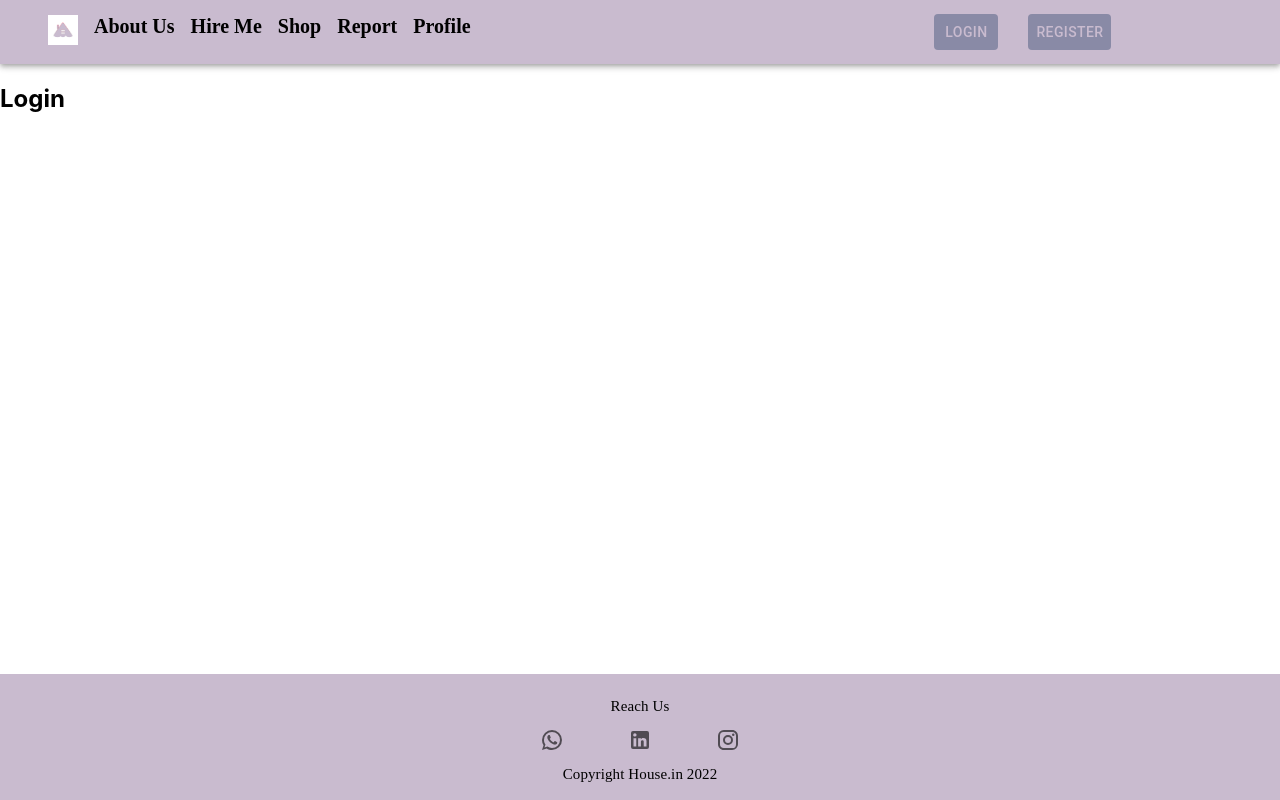
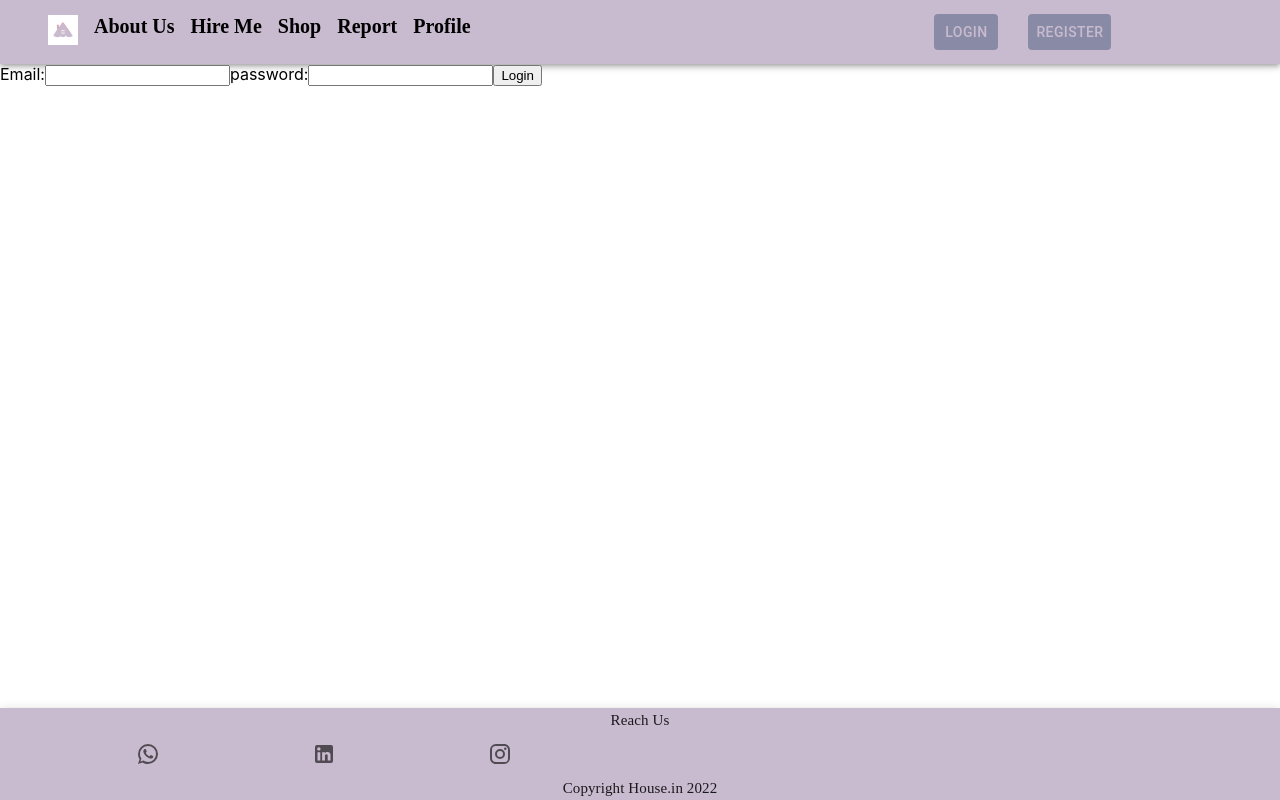
Before and after one commit to dwissaaj/house.in, a React (Create React App) app: page /login in a window 1280 px wide. Built offline with nearby package versions, Linux system fonts and the light colour scheme.

Commit message:
add auth feature

```diff
--- a/package.json
+++ b/package.json
@@ -12,6 +12,7 @@
     "@testing-library/user-event": "^13.5.0",
     "formik": "^2.2.9",
     "react": "^18.2.0",
+    "react-cookie": "^4.1.1",
     "react-dom": "^18.2.0",
     "react-router": "^6.3.0",
     "react-router-dom": "^6.3.0",
--- a/src/App.js
+++ b/src/App.js
@@ -9,21 +9,23 @@ import Navbar from './Components/NavBar';
 import Login from './Pages/Login';
 import Register from './Pages/Register';
 import Footer from './Components/Footer';
+import { AuthProvider } from './config/Auth';
+import Require from './config/Require';
 function App() {
   return (
-    <>
+    <AuthProvider>
     <Navbar/>
     <Routes>
       <Route path='/' element={<LandingPage/>}/>
       <Route path='hire-me' element={<HireMe/>}/>
       <Route path='shop' element={<Shop/>}/>
       <Route path='report' element={<Report/>}/>
-      <Route path='profile' element={<Profile/>}/>
+      <Route path='profile' element={<Require><Profile/></Require>}/>
       <Route path='login' element={<Login/>}/>
       <Route path='register' element={<Register/>} />
     </Routes>
     <Footer/>
-    </>
+    </AuthProvider>
   );
 }
 
--- a/src/Components/Footer.js
+++ b/src/Components/Footer.js
@@ -1,12 +1,14 @@
-import { Grid,BottomNavigation, Stack, Typography,Container, BottomNavigationAction } from '@mui/material'
+import { Grid,BottomNavigation, Stack, Typography,Container, BottomNavigationAction, AppBar, Toolbar } from '@mui/material'
 import React from 'react'
 import WhatsAppIcon from '@mui/icons-material/WhatsApp';
 import LinkedInIcon from '@mui/icons-material/LinkedIn';
 import InstagramIcon from '@mui/icons-material/Instagram';
 function Footer() {
   return (
-    <BottomNavigation  sx={{paddingTop:"20px",paddingBottom:'50px',backgroundColor:'#C9BBCF',width:'100%',position:'absolute',bottom:0}}>
-          <Grid>
+    <AppBar position="static" sx={{bottom:0,position:'fixed'}}>
+      <Toolbar>
+      <Container>
+      <Grid>
           <Typography variant="h6" sx={{marginBottom:'10px',display:'flex',justifyContent:"center"}}>
             Reach Us
           </Typography>
@@ -19,7 +21,9 @@ function Footer() {
             Copyright House.in 2022
           </Typography>
           </Grid>
-    </BottomNavigation>
+      </Container>
+      </Toolbar>
+    </AppBar>
   )
 }
 
--- a/src/Components/NavBar.js
+++ b/src/Components/NavBar.js
@@ -2,6 +2,8 @@ import { styled,Button,Typography,AppBar,Stack,Toolbar  } from "@mui/material";
 import { Box, Container } from "@mui/system";
 import { NavLink} from 'react-router-dom'
 import housein from '../assets/housein.png'
+import { useAuth } from "../config/Auth";
+
 const Navbar = () => {
     const BlueButton = styled(Button)(({theme}) => ({
         backgroundColor:theme.palette.secondary.main,
@@ -22,6 +24,8 @@ const Navbar = () => {
             marginLeft:'30px'
         }
     }
+
+    const auth = useAuth()
     return (
         <>
         <Box>
@@ -55,9 +59,11 @@ const Navbar = () => {
                     </Stack>
                 </Container>
                 <Box sx={{width:'500px', display: { xs: 'block' , sm: 'block' } }}>
-                        <NavLink style={NavLinkLogin} to='/login'>
-                            <BlueButton >Login</BlueButton>
-                        </NavLink>
+                        {!auth.user && (
+                            <NavLink style={NavLinkLogin} to='/login'>
+                                <BlueButton >Login</BlueButton>
+                            </NavLink>
+                        )}
                         <NavLink style={NavLinkLogin} to='/register'>
                             <BlueButton >Register</BlueButton>
                         </NavLink>
--- a/src/Pages/Login.js
+++ b/src/Pages/Login.js
@@ -1,6 +1,32 @@
+import { useState } from "react";
+import { useNavigate } from "react-router";
+import { useAuth } from "../config/Auth";
+
 const Login = () => {
+    const [user,setUser] = useState('')
+    const navigate = useNavigate()
+    const auth = useAuth()
+
+    const handleLogin = () => {
+        auth.login(user)
+        navigate('/',{replace :true})
+    }
+
+
+
+
     return (
-        <h2>Login</h2>
+    <div>
+        <label>
+            Email:{''}
+            <input type='email' onChange={(e) => setUser(e.target.value)} />
+        </label>
+        <label>
+        password:{''}
+            <input type='password' onChange={(e) => setUser(e.target.value)} />
+        </label>
+        <button onClick={handleLogin}>Login</button>
+    </div>
      );
 }
 
--- a/src/Pages/Profile.js
+++ b/src/Pages/Profile.js
@@ -1,6 +1,22 @@
+import { useNavigate } from "react-router";
+import { useAuth } from "../config/Auth";
+
 const Profile = () => {
+    const auth = useAuth()
+    const navigate = useNavigate()
+
+
+    const handleLogout = () => {
+        auth.logout()
+        navigate('/')
+    }
     return (
-        <h2>Profile</h2>
+        <>
+        <div>
+            welcome {auth.user}
+        </div>
+        <button oncClick={handleLogout}>Logout</button>
+        </>
      );
 }
 
--- a/src/Pages/Register.js
+++ b/src/Pages/Register.js
@@ -1,9 +1,9 @@
-import { Button, Typography, Grid,Box,Input ,InputLabel, TextField } from '@mui/material'
+import { Button, Typography, Grid,Box, TextField } from '@mui/material'
 import { Container} from '@mui/system'
 import { useFormik} from 'formik'
-import React, {useState} from 'react'
-import { Link, Navigate } from 'react-router-dom'
-import Login from './Login'
+import React, {useEffect, useState} from 'react'
+import { Cookies } from 'react-cookie'
+import { Link, useNavigate } from 'react-router-dom'
 const initialValues = {
   username:'',
   email:'',
@@ -24,12 +24,22 @@ const validate = values => {
   }
   return errors
 }
-function Register() {
+function Register({cookies}) {
   const [success, setSuccess] = useState(false);
   const [registerPass,setRegisterPass] = useState(false);
   const [registerUser,setRegisterUser] = useState(false);
   const [registerEmail,setRegisterEmail] = useState(false);
   const [registerAllError,setRegisterAllError] = useState(false);
+  const navigate = useNavigate()
+
+  useEffect(() => {
+    const checkCookie = () => {
+      if (cookies.token) {
+        return navigate('/')
+      }
+    }
+    checkCookie()
+  })
   const formik = useFormik({
     initialValues,
     onSubmit: async values  => {
@@ -71,7 +81,7 @@ function Register() {
                 alignItems="center"
                 justifyContent="center"
                 sx={{margin:"auto",backgroundColor:'#898AA6',height:'auto',width:'350px',
-                marginTop:"40px",marginBottom:"20px",padding:'50px',borderRadius:'20px'}}>
+                marginTop:"40px",marginBottom:"100px",padding:'50px',borderRadius:'20px'}}>
                 <form onSubmit={formik.handleSubmit}>
                 {success && (
                   <div>
--- /dev/null
+++ b/src/config/Auth.js
@@ -0,0 +1,24 @@
+import {createContext, useContext, useState} from 'react'
+
+const AuthContext = createContext(null)
+export const AuthProvider = ({children}) => {
+
+  const [user,setUser] = useState(null)
+
+  const login =(user) => {
+    setUser(user)
+  }
+
+  const logout =() => {
+    setUser(null)
+  }
+  return (
+    <AuthContext.Provider value={{user,login,logout}}>
+      {children}
+    </AuthContext.Provider>
+  )
+}
+
+export const useAuth = () => {
+  return useContext(AuthContext)
+}
--- /dev/null
+++ b/src/config/Require.js
@@ -0,0 +1,15 @@
+import React from 'react'
+import { Navigate } from 'react-router'
+import { useAuth } from './Auth'
+
+const Require = ({children}) => {
+  const auth = useAuth()
+
+  if(!auth.user) {
+    return <Navigate to='/login' />  }
+  return (
+    children
+  )
+}
+
+export default Require
```
Also changed, not shown: 1 other file (tests, documents, lock files or other folders).
